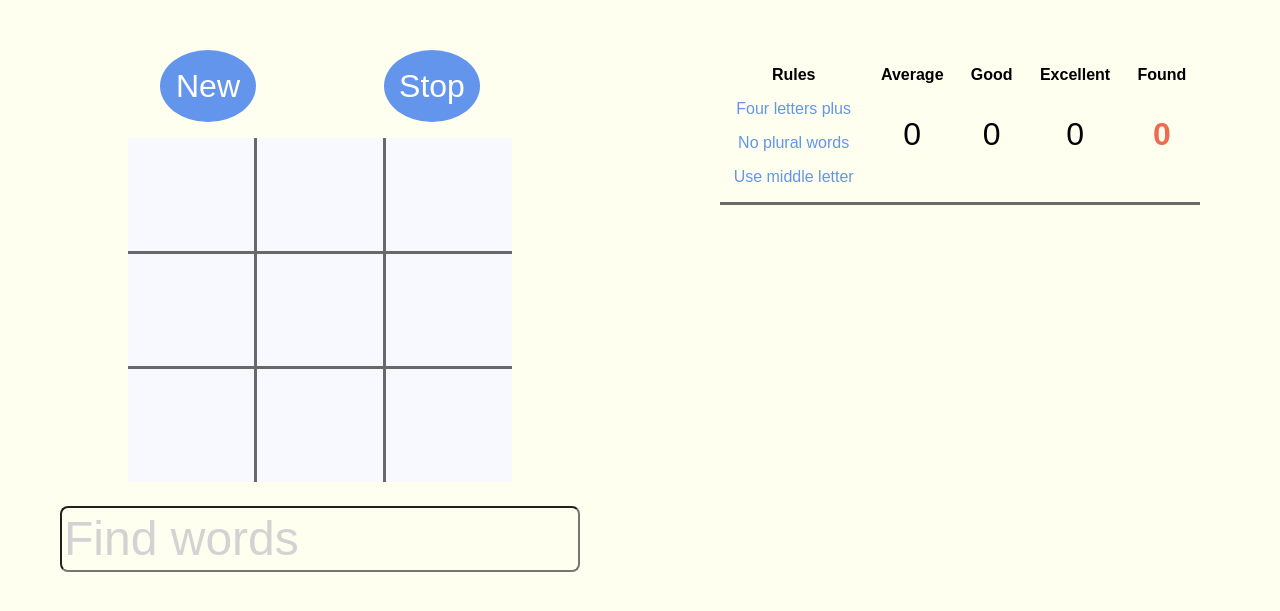
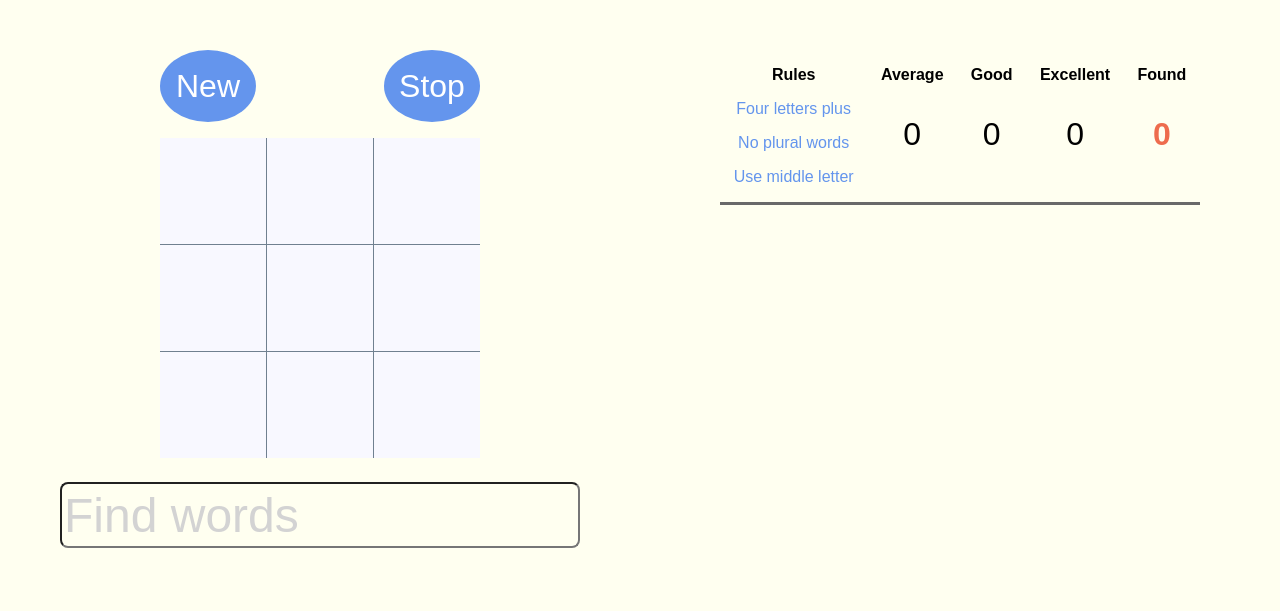
Before and after one commit to jgthomas/playwords.xyz, a Flask app: page /grid in a window 1280 px wide. Shown: the part 46-657 px from the top of the page. Run offline with Flask 2, Linux system fonts and the light colour scheme; data that the repository does not hold is empty.

Commit message:
grid now stays square on firefox

```diff
--- a/static/styles/grid.css
+++ b/static/styles/grid.css
@@ -41,30 +41,42 @@ body {
 
 /* Puzzle grid */
 
-
 .puzzle-grid {
-        flex: 0 0 33%;
-        display: grid;
-        grid-template-columns: 1fr 1fr 1fr;
-        /*grid-template-rows: 1fr 1fr 1fr;*/
-        grid-gap: 3px;
-        background-color: dimgray;
-        width: 60%;
-        /*height: 60%;*/
-        /*align-items: stretch;*/
+        width: 50%;
         margin-right: auto;
         margin-left: auto;
 }
 
+.puzzle {
+        display: grid;
+        grid-gap: 1px;
+        background-color: slategrey;
+        grid-template-columns: repeat(3, 1fr)
+}
+
+.puzzle>div {
+        position: relative;
+}
+
+.puzzle>div:before {
+        display: table;
+        padding-top: 100%;
+        content: '';
+}
+
 .puzzle-square {
+        position: absolute;
+        top: 0;
+        left: 0;
+        width: 100%;
+        height: 100%;
+        display: flex;
+        justify-content: center;
+        align-items: center;
         background-color: ghostwhite;
         font-size: 200%;
         color: darkslategray;
         font-weight: bold;
-        padding-bottom: 30%;
-        padding-top: 30%;
-        /*padding-top: 1.5em;
-        padding-bottom: 1.5em;*/
 }
 
 
--- a/templates/grid.html
+++ b/templates/grid.html
@@ -12,15 +12,35 @@
         <button id="stop" class="button" type="button">Stop</button>
       </div>
       <div class="puzzle-grid">
+        <div class="puzzle">
+          <div>
             <div id="letter1" class="puzzle-square">&nbsp;</div>
+          </div>
+          <div>
             <div id="letter2" class="puzzle-square">&nbsp;</div>
+          </div>
+          <div>
             <div id="letter3" class="puzzle-square">&nbsp;</div>
+          </div>
+          <div>
             <div id="letter4" class="puzzle-square">&nbsp;</div>
+          </div>
+          <div>
             <div id="letter5" class="puzzle-square">&nbsp;</div>
+          </div>
+          <div>
             <div id="letter6" class="puzzle-square">&nbsp;</div>
+          </div>
+          <div>
             <div id="letter7" class="puzzle-square">&nbsp;</div>
+          </div>
+          <div>
             <div id="letter8" class="puzzle-square">&nbsp;</div>
+          </div>
+          <div>
             <div id="letter9" class="puzzle-square">&nbsp;</div>
+          </div>
+        </div>
       </div>
       <input id="guess" class="word-box box-margins" type="text" name="unscrambled" placeholder="Find words">
       <div id="nine-letter-word" class="nine-letter-word"></div>
```
Lines whose indentation alone changed are shown as unchanged.
